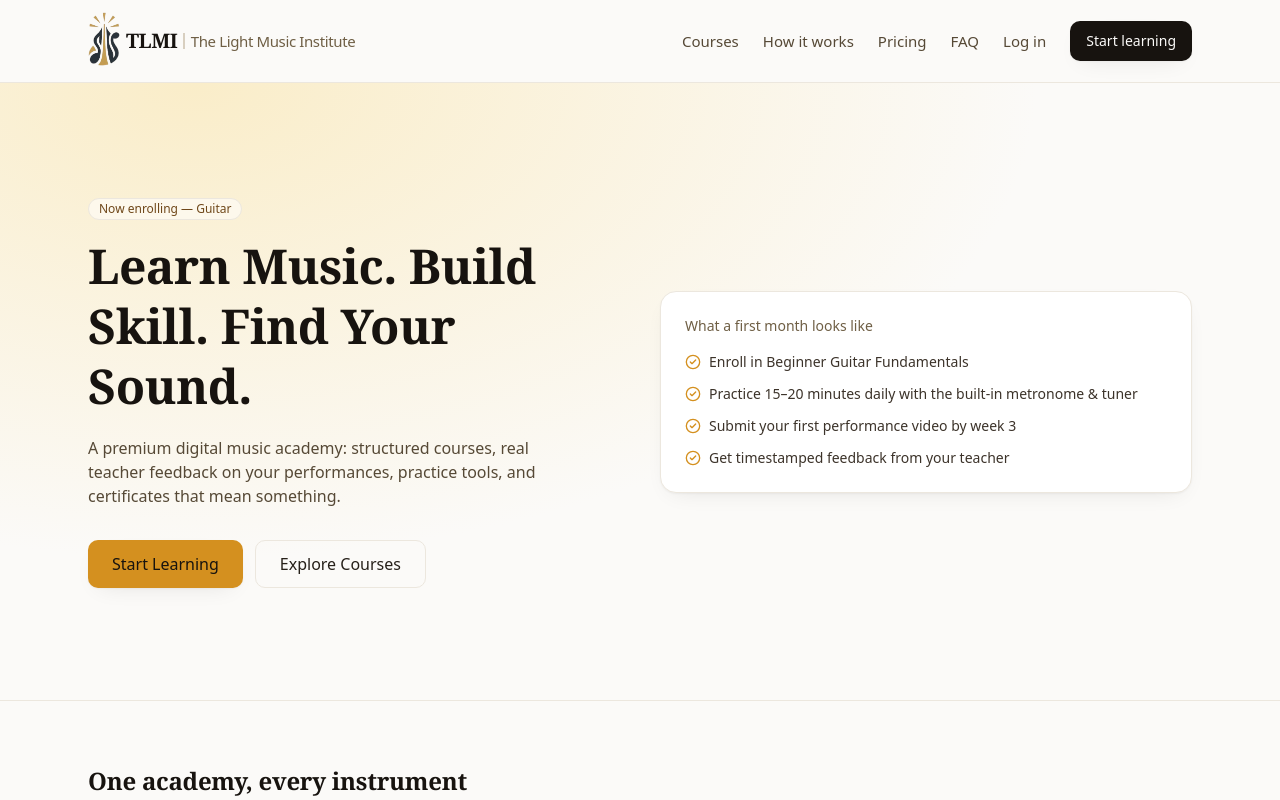
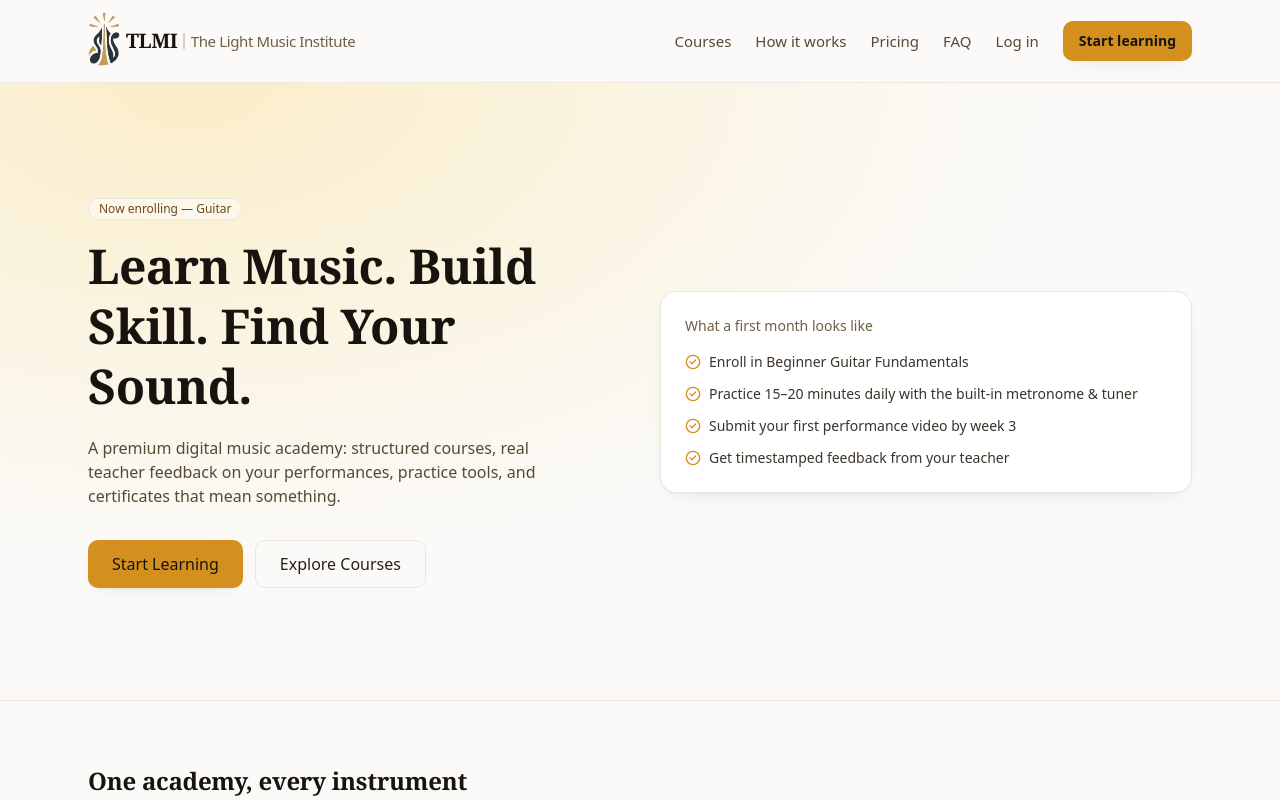
Before and after one commit to Adehex/timi, a Next.js app: page / in a window 1280 px wide. Shown: the top 800 px of the page. Built offline with nearby package versions, Linux system fonts and the light colour scheme; no server answers; the database is empty.

Commit message:
Update 'Start learning' button color to gold

```diff
--- a/src/components/layout/marketing-nav.tsx
+++ b/src/components/layout/marketing-nav.tsx
@@ -38,7 +38,7 @@ export function MarketingHeader() {
               Log in
             </Link>
           </nav>
-          <Button asChild size="md">
+          <Button asChild className="bg-gold-500 text-ink-900 hover:bg-gold-600 font-semibold" size="md">
             <Link href="/register">Start learning</Link>
           </Button>
         </div>
```
